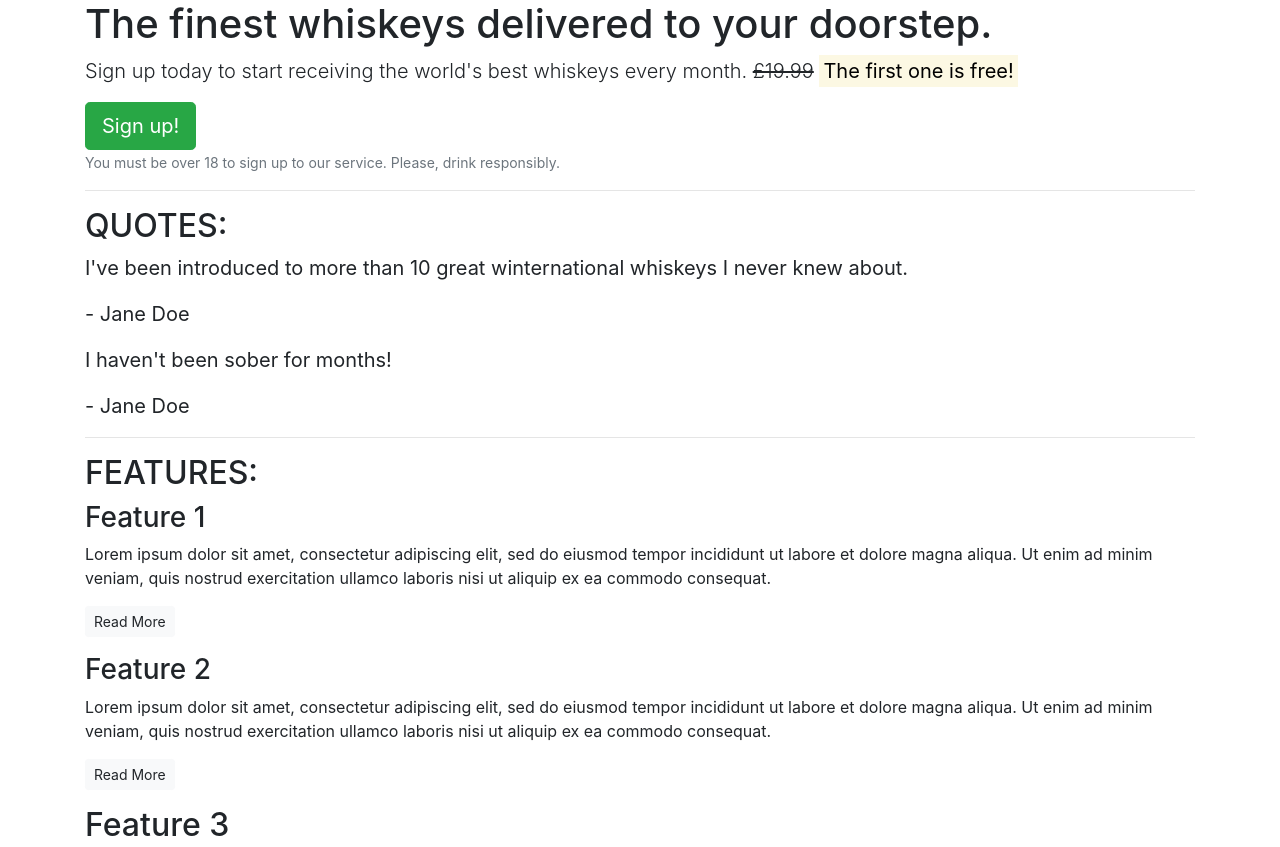
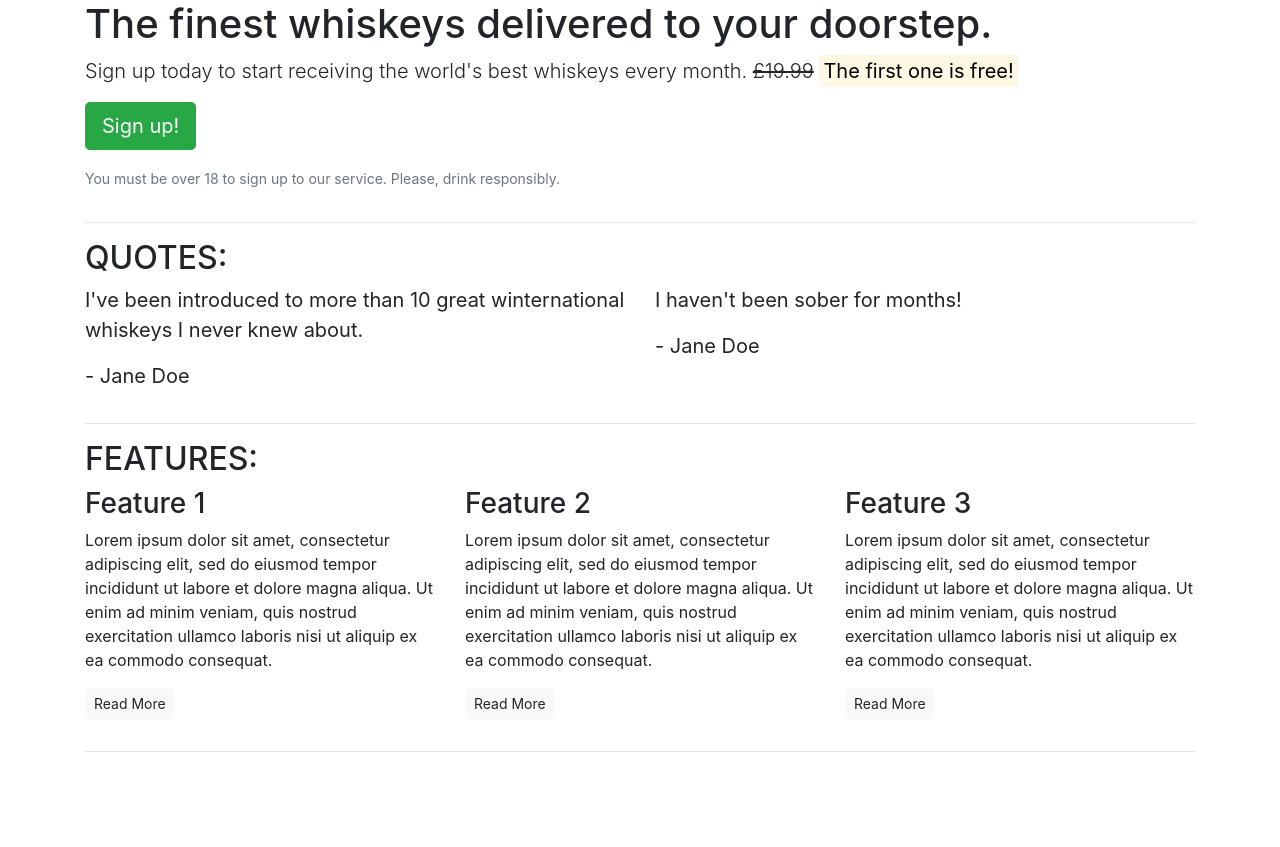
Before and after one commit to emmy-codes/pp4-practice, a plain HTML site: page index.html in a window 1280 px wide. Shown: the top 847 px of the page. After the commit the page ends 800 px from the top, so only its background shows below. Drawn offline with nearby package versions, Linux system fonts and the light colour scheme.

Commit message:
Update class columns

```diff
--- a/index.html
+++ b/index.html
@@ -18,9 +18,12 @@
 
     <title>Whiskey Drop ~ Taste a new whiskey every month</title>
   </head>
+
   <body>
     <article class="container">
       <!-- Callout -->
+      <div class="row">
+        <div class="col-12">
           <section class="callout">
             <h1>The finest whiskeys delivered to your doorstep.</h1>
             <p class="lead">
@@ -33,7 +36,7 @@
                 <mark>The first one is free!</mark>
               </strong>
             </p>
-        <button class="btn btn-success btn-lg">Sign up!</button>
+            <p class="lead"><button class="btn btn-lg btn-success">Sign up!</button></p>
             <p class="text-muted">
               <small
                 >You must be over 18 to sign up to our service. Please, drink
@@ -41,58 +44,83 @@
               >
             </p>
           </section>
+        </div>
+      </div>
       <hr />
 
       <!-- Quotes -->
       <section class="quotes">
+        <div class="row">
+          <div class="col-12">
             <h2 class="text-uppercase">Quotes:</h2>
+          </div>
+        </div>
+        <div class="row">
+          <div class="col-12 col-md-6">
             <blockquote class="blockquote">
               <p>
-            I've been introduced to more than 10 great winternational whiskeys I
-            never knew about.
+                I've been introduced to more than 10 great winternational
+                whiskeys I never knew about.
               </p>
               <p>- Jane Doe</p>
             </blockquote>
+          </div>
+          <div class="col-12 col-md-6">
             <blockquote class="blockquote">
               <p>I haven't been sober for months!</p>
               <p>- Jane Doe</p>
             </blockquote>
+          </div>
+        </div>
       </section>
       <hr />
 
+      <!-- Features -->
       <section class="features">
+        <div class="row">
+          <div class="col-12">
             <h2 class="text-uppercase">Features:</h2>
+          </div>
+        </div>
+        <div class="row">
+          <div class="col-12 col-md-6 col-lg-4">
             <div class="feature">
               <h3>Feature 1</h3>
               <p>
                 Lorem ipsum dolor sit amet, consectetur adipiscing elit, sed do
-            eiusmod tempor incididunt ut labore et dolore magna aliqua. Ut enim
-            ad minim veniam, quis nostrud exercitation ullamco laboris nisi ut
-            aliquip ex ea commodo consequat.
+                eiusmod tempor incididunt ut labore et dolore magna aliqua. Ut
+                enim ad minim veniam, quis nostrud exercitation ullamco laboris
+                nisi ut aliquip ex ea commodo consequat.
               </p>
               <p><a class="btn btn-sm btn-light" href="">Read More</a></p>
             </div>
+          </div>
+          <div class="col-12 col-md-6 col-lg-4">
             <div class="feature">
               <h3>Feature 2</h3>
               <p>
                 Lorem ipsum dolor sit amet, consectetur adipiscing elit, sed do
-            eiusmod tempor incididunt ut labore et dolore magna aliqua. Ut enim
-            ad minim veniam, quis nostrud exercitation ullamco laboris nisi ut
-            aliquip ex ea commodo consequat.
+                eiusmod tempor incididunt ut labore et dolore magna aliqua. Ut
+                enim ad minim veniam, quis nostrud exercitation ullamco laboris
+                nisi ut aliquip ex ea commodo consequat.
               </p>
               <p><a class="btn btn-sm btn-light" href="">Read More</a></p>
             </div>
+          </div>
+          <div class="col-12 d-md-none d-lg-block col-lg-4">
             <div class="feature">
-          <h2>Feature 3</h2>
+              <h3>Feature 3</h3>
               <p>
                 Lorem ipsum dolor sit amet, consectetur adipiscing elit, sed do
-            eiusmod tempor incididunt ut labore et dolore magna aliqua. Ut enim
-            ad minim veniam, quis nostrud exercitation ullamco laboris nisi ut
-            aliquip ex ea commodo consequat.
+                eiusmod tempor incididunt ut labore et dolore magna aliqua. Ut
+                enim ad minim veniam, quis nostrud exercitation ullamco laboris
+                nisi ut aliquip ex ea commodo consequat.
               </p>
               <p><a class="btn btn-sm btn-light" href="">Read More</a></p>
             </div>
+          </div>
       </section>
+      <hr />
     </article>
 
     <!-- jQuery and Bootstrap Bundle (includes Popper) -->
```
Lines whose indentation alone changed are shown as unchanged.
